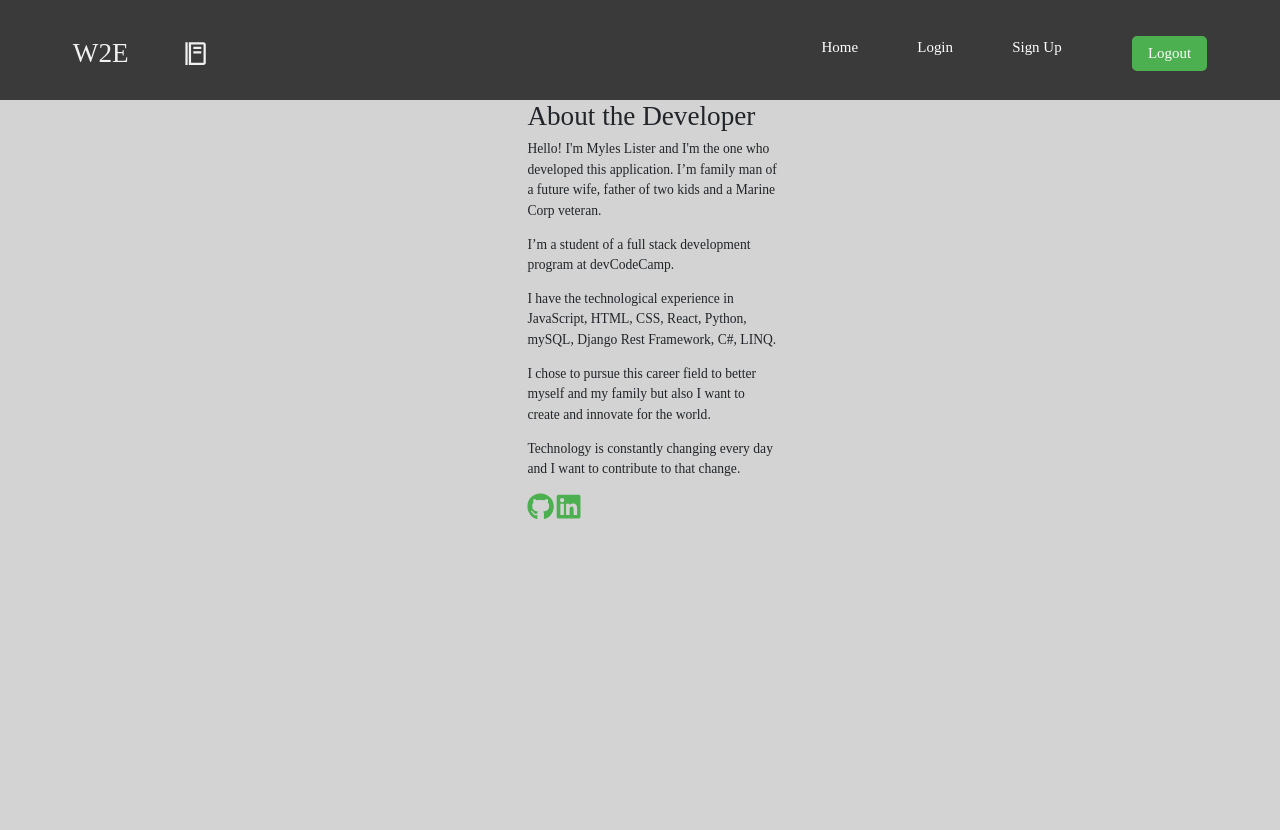
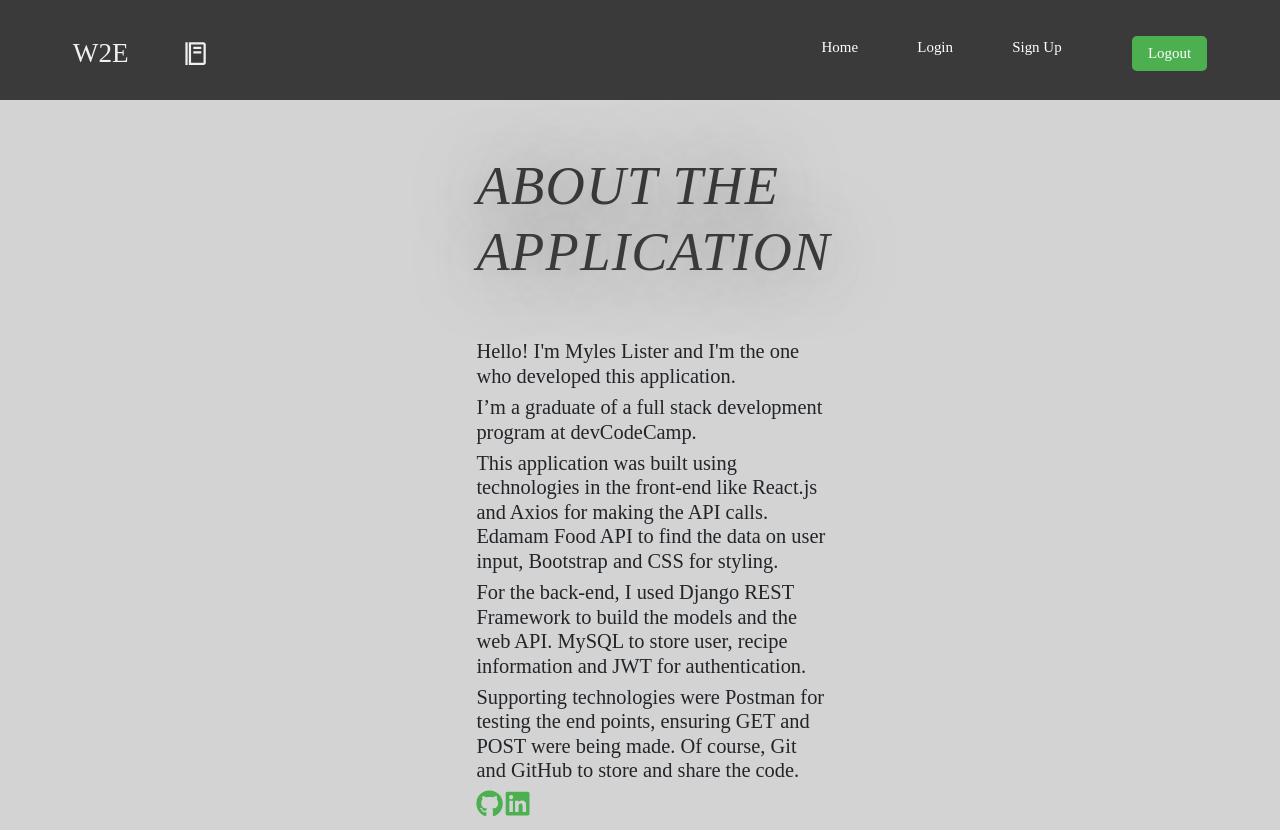
Before and after one commit to ImHucklle/Cap_Frontend, a React (Create React App) app: page /about in a window 1280 px wide. Before the commit the page ends 800 px from the top, so only its background shows below. Built offline with nearby package versions, Linux system fonts and the light colour scheme; no server answers.

Commit message:
Changed how About Page was structured

```diff
--- a/src/components/AboutPage/AboutPage.jsx
+++ b/src/components/AboutPage/AboutPage.jsx
@@ -6,12 +6,12 @@ function AboutPage(){
     return (
         <div className="container">
             <ul className="about">
-                <h2 className="about-title">About the Developer</h2>
-                    <p>Hello! I'm Myles Lister and I'm the one who developed this application. I’m family man of a future wife, father of two kids and a Marine Corp veteran.</p>
-                    <p>I’m a student of a full stack development program at devCodeCamp.</p>
-                    <p>I have the technological experience in JavaScript, HTML, CSS, React, Python, mySQL, Django Rest Framework, C#, LINQ.</p>
-                    <p>I chose to pursue this career field to better myself and my family but also I want to create and innovate for the world. </p>
-                    <p>Technology is constantly changing every day and I want to contribute to that change.</p>
+                <h1 className="about-title">About the Application</h1>
+                    <h4>Hello! I'm Myles Lister and I'm the one who developed this application. </h4>
+                    <h4>I’m a graduate of a full stack development program at devCodeCamp.</h4>
+                    <h4>This application was built using technologies in the front-end like React.js and Axios for making the API calls. Edamam Food API to find the data on user input, Bootstrap and CSS for styling.</h4>
+                    <h4>For the back-end, I used Django REST Framework to build the models and the web API. MySQL to store user, recipe information and JWT for authentication.</h4>
+                    <h4>Supporting technologies were Postman for testing the end points, ensuring GET and POST were being made. Of course, Git and GitHub to store and share the code.</h4>
                     <a href="https://github.com/ListerM6"><FaGithub color='4CAF50' size='2rem'/></a>
                     <a href="https://www.linkedin.com/in/listerm6/"><FaLinkedin color='4CAF50' size='2rem'/></a>
             </ul>
```
